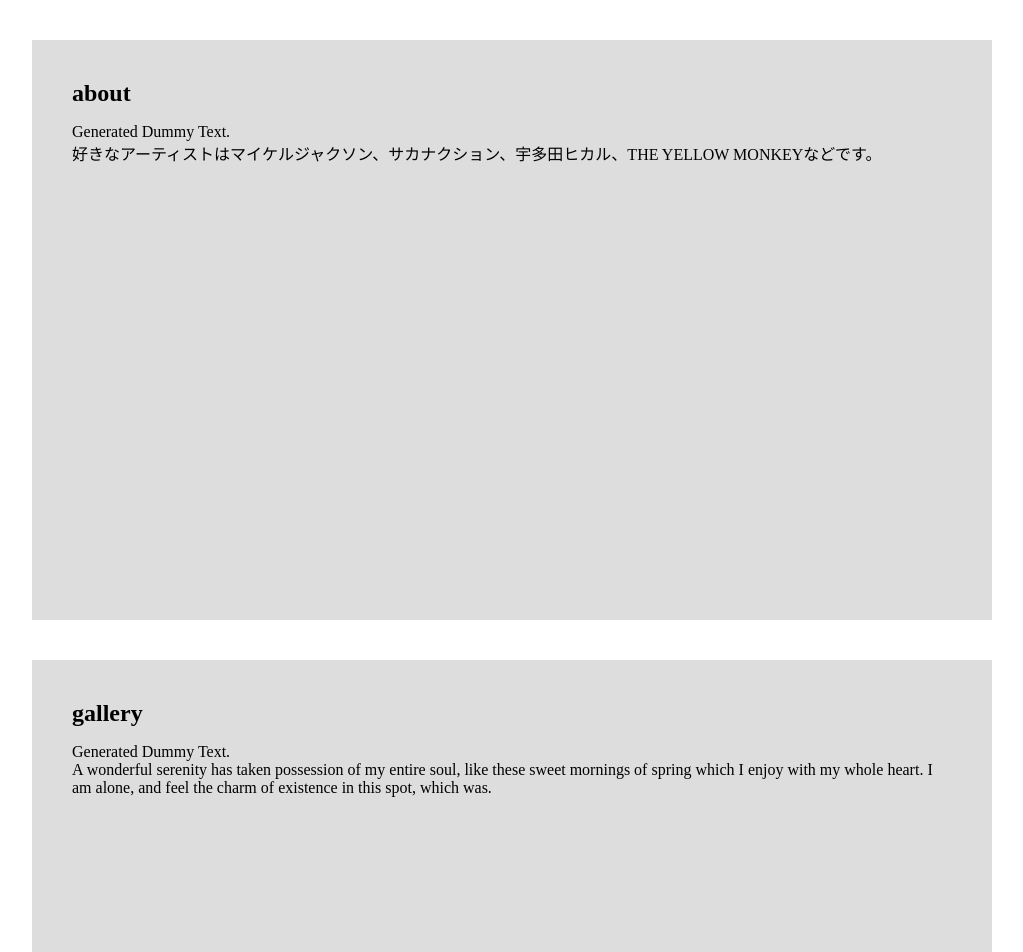
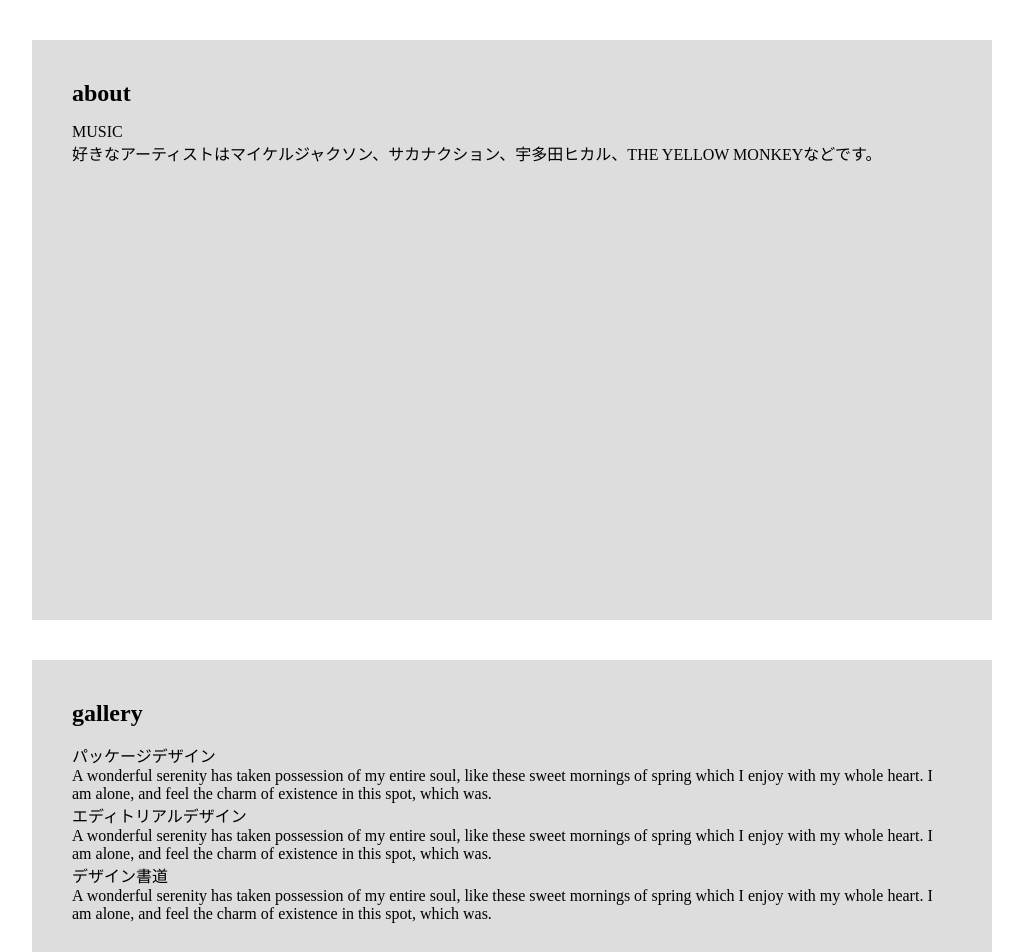
Before and after one commit to SuriringTaro/portfolio, a plain HTML site: page index.html in a window 1280 px wide. Shown: the part 740-1692 px from the top of the page, without its empty margins (128-1151 px from the left). Drawn offline with nearby package versions, Linux system fonts and the light colour scheme.

Commit message:
Add files via upload

```diff
--- a/index.html
+++ b/index.html
@@ -32,12 +32,14 @@
 
     <section id="about">
       <h1>about</h1>
-      <p>Generated Dummy Text.<br>好きなアーティストはマイケルジャクソン、サカナクション、宇多田ヒカル、THE YELLOW MONKEYなどです。</p>
+      <p>MUSIC<br>好きなアーティストはマイケルジャクソン、サカナクション、宇多田ヒカル、THE YELLOW MONKEYなどです。</p>
     </section>
 
     <section id="gallery">
       <h1>gallery</h1>
-      <p>Generated Dummy Text.<br>A wonderful serenity has taken possession of my entire soul, like these sweet mornings of spring which I enjoy with my whole heart. I am alone, and feel the charm of existence in this spot, which was.</p>
+      <p>パッケージデザイン<br>A wonderful serenity has taken possession of my entire soul, like these sweet mornings of spring which I enjoy with my whole heart. I am alone, and feel the charm of existence in this spot, which was.</p>
+      <p>エディトリアルデザイン<br>A wonderful serenity has taken possession of my entire soul, like these sweet mornings of spring which I enjoy with my whole heart. I am alone, and feel the charm of existence in this spot, which was.</p>
+      <p>デザイン書道<br>A wonderful serenity has taken possession of my entire soul, like these sweet mornings of spring which I enjoy with my whole heart. I am alone, and feel the charm of existence in this spot, which was.</p>
     </section>
 
     <section id="links">
```
